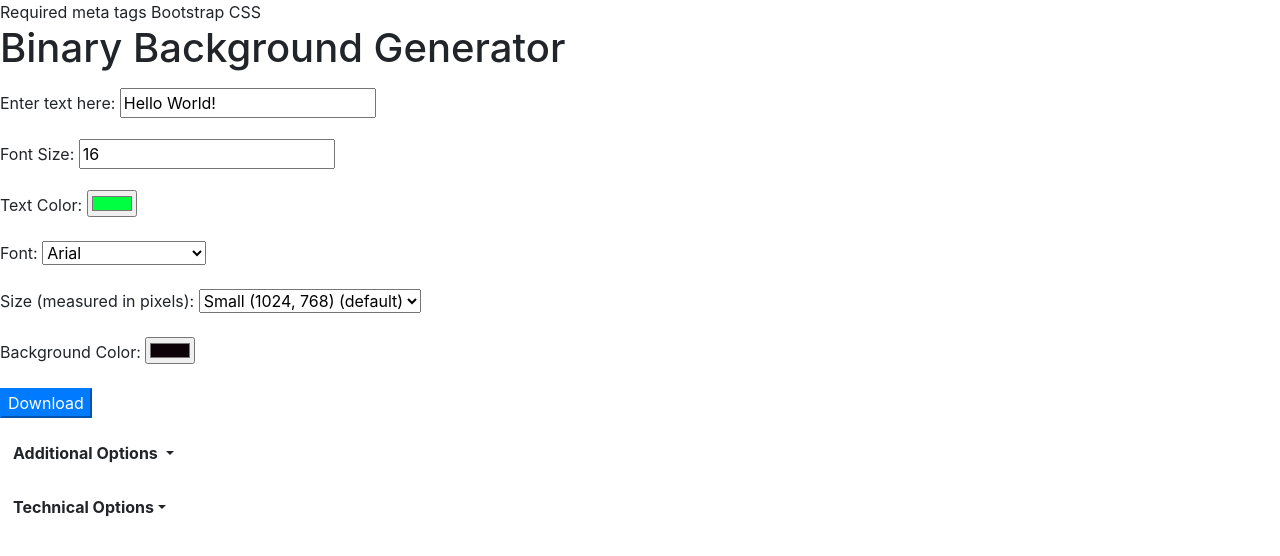
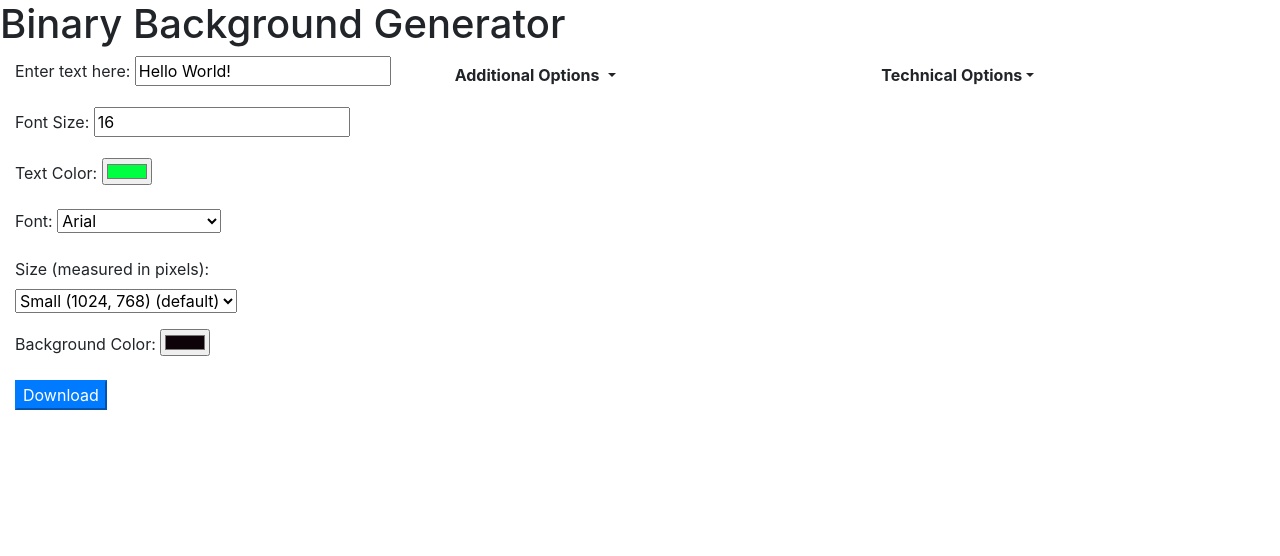
Before and after one commit to gfike19/bin-back-site, a Flask app: page / in a window 1280 px wide. Shown: the top 556 px of the page. Run offline with Flask 2, Linux system fonts and the light colour scheme; some libraries are stand-ins or nearby versions.

Commit message:
added bootstrap so that website appears in 3 columns

```diff
--- a/templates/index.html
+++ b/templates/index.html
@@ -2,11 +2,11 @@
 <html lang="en">
 
 <head>
-    Required meta tags
+    <!-- Required meta tags -->
     <meta charset="utf-8">
     <meta name="viewport" content="width=device-width, initial-scale=1, shrink-to-fit=no">
 
-    Bootstrap CSS
+    <!-- Bootstrap CSS -->
     <link rel="stylesheet" href="https://stackpath.bootstrapcdn.com/bootstrap/4.3.1/css/bootstrap.min.css"
         integrity="sha384-ggOyR0iXCbMQv3Xipma34MD+dH/1fQ784/j6cY/iJTQUOhcWr7x9JvoRxT2MZw1T" crossorigin="anonymous">
     <script src="https://code.jquery.com/jquery-3.3.1.slim.min.js"
@@ -24,8 +24,10 @@
 
 <body>
     <h1>Binary Background Generator</h1>
+    <div class="container-fluid">
         <form method="POST">
-        <p>
+            <div class="row">
+                <div class="col">
                     <div class="form-group">
                         <label htmlfor="msg" class="control-label">Enter text here: </label>
                         <input type="text" name="msg" id="msg" value="Hello World!" />
@@ -74,8 +76,8 @@
                         <input type="color" name="bckColor" id="bckColor" value="#0D0208">
                     </div>
                     <input type="submit" id="submit" value="Download" class="btn-primary" />
-        </p>
-        <p>
+                </div>
+                <div class="col">
                     <button class="btn dropdown-toggle" type="button" data-toggle="collapse" data-target="#additional"
                         aria-expanded="true" aria-controls="additional">
                         <b>Additional Options</b><span class="caret"></span>
@@ -85,7 +87,8 @@
                             <b>Text Direction</b>
                             <div class="form-check">
                                 <label htmlfor="rtl" class="form-check-label">Right to left: </label>
-                    <input type="radio" name="dir" value="rtl" id="dire" checked="checked" class="form-check-label" />
+                                <input type="radio" name="dir" value="rtl" id="dire" checked="checked"
+                                    class="form-check-label" />
                                 <label htmlfor="ltr" class="form-check-label">Left to right: </label>
                                 <input type="radio" name="dir" value="ltr" id="dire" class="form-check-label" />
                                 <label htmlfor="ttb" class="form-check-label">Top to bottom: </label>
@@ -100,7 +103,8 @@
                             </div>
                         </div>
                     </div>
-
+                </div>
+                <div class="col">
                     <button class="btn dropdown-toggle" type="button" data-toggle="collapse" data-target="#technical"
                         aria-expanded="true" aria-controls="technical">
                         <b>Technical Options</b><span class="caret"></span></button>
@@ -117,12 +121,13 @@
                             </div>
                         </div>
                     </div>
-        </p>
-
-
-
+                </div>
+            </div>
+    </div>
 
     </form>
+    </div>
+
 </body>
 
 </html>
```
Lines whose indentation alone changed are shown as unchanged.
